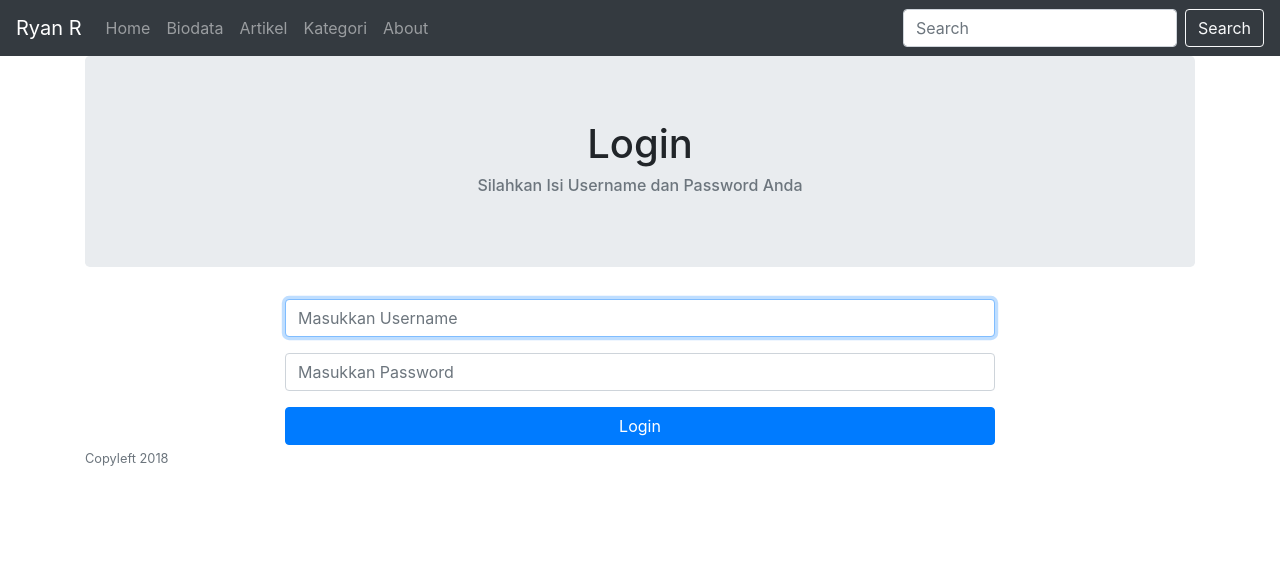
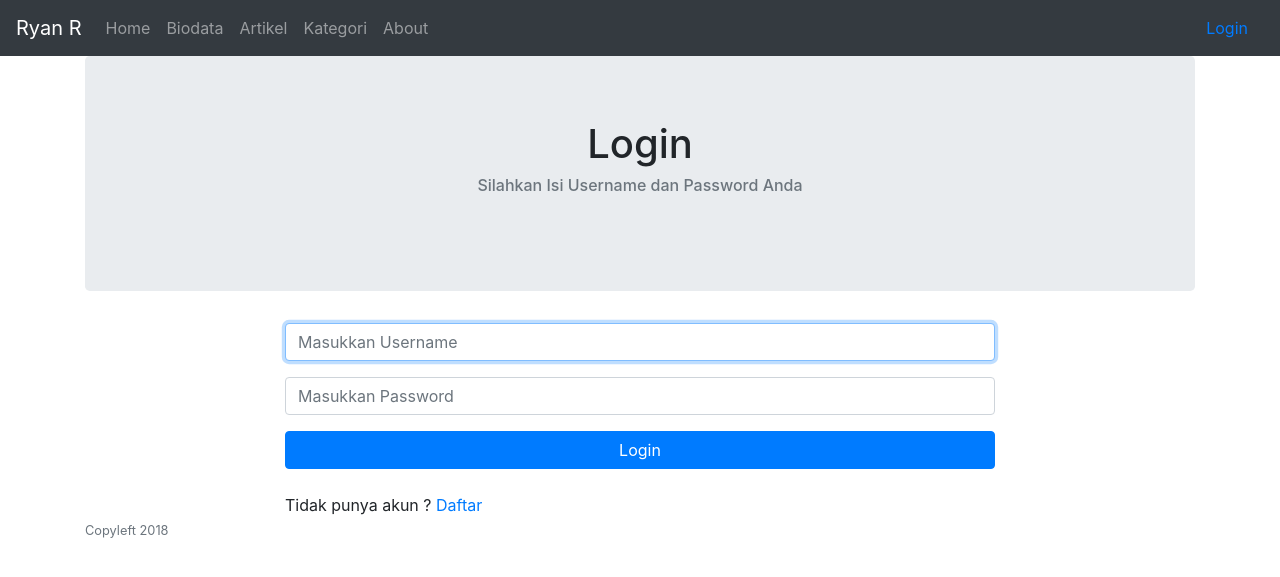
Before and after one commit to ryanrvntr/CodeIgniter, a CodeIgniter app: page /database/index.php/user/login in a window 1280 px wide. Shown: the top 577 px of the page. Run offline with CodeIgniter, Linux system fonts and the light colour scheme; some libraries are stand-ins or nearby versions.

Commit message:
login logout

```diff
--- a/application/controllers/User.php
+++ b/application/controllers/User.php
@@ -50,7 +50,7 @@ class User extends CI_Controller{
         );
         $this->session->set_userdata($user_data);
         // Set message
-        $this->session->set_flashdata('user_loggedin', 'You are now logged in');
+        $this->session->set_flashdata('user_login', 'You are now logged in');
         redirect('blog');
       } else {
         // Set message
@@ -59,5 +59,13 @@ class User extends CI_Controller{
       }
     }
   }
+
+  public function logout(){
+    // Unset user data
+    $this->session->unset_userdata('logged_in');
+    $this->session->unset_userdata('user_id');
+    $this->session->unset_userdata('username');
+    redirect('blog');
+  }
 }
 ?>
--- a/application/views/templates/header.php
+++ b/application/views/templates/header.php
@@ -46,10 +46,11 @@
             <?php //echo anchor('category/create', 'Kategori Baru', array('class' => 'btn btn-outline-light')); ?>
 
           </div>
-          <form class="form-inline my-2 my-lg-0">
-            <input class="form-control mr-sm-2" type="search" placeholder="Search" aria-label="Search">
-            <button class="btn btn-outline-light my-2 my-sm-0" type="submit">Search</button>
-          </form>
+          <?php if($this->session->userdata('user_login')){ ?>
+          <a class="nav-link" href="<?php echo site_url() ?>user/logout">Logout</a>
+          <?php }  else { ?>
+          <a class="nav-link" href="<?php echo site_url() ?>user/login">Login</a>
+          <?php } ?>
         </div>
         <script src="https://ajax.aspnetcdn.com/ajax/jQuery/jquery-3.3.1.min.js"></script>
         <script>
--- a/application/views/users/login.php
+++ b/application/views/users/login.php
@@ -5,6 +5,10 @@
     <div class="container">
       <h1 class="jumbotron-heading"><?php	echo $page_title ?></h1>
       <h6 class="text-muted">Silahkan Isi Username dan Password Anda</h6>
+      <br>
+      <?php if($this->session->flashdata('login_failed')): ?>
+        <?php echo '<p class="alert alert-danger">'.$this->session->flashdata('login_failed').'</p>'; ?>
+      <?php endif; ?>
     </div>
   </section>
   <section>
@@ -23,6 +27,8 @@
           </div>
           <button type="submit" class="btn btn-primary btn-block">Login</button>
           <?php echo form_close(); ?>
+          <br>
+           Tidak punya akun ? <a href="<?php echo site_url('user/register') ?>">Daftar</a>
         </div>
       </div>
     </div>
```
